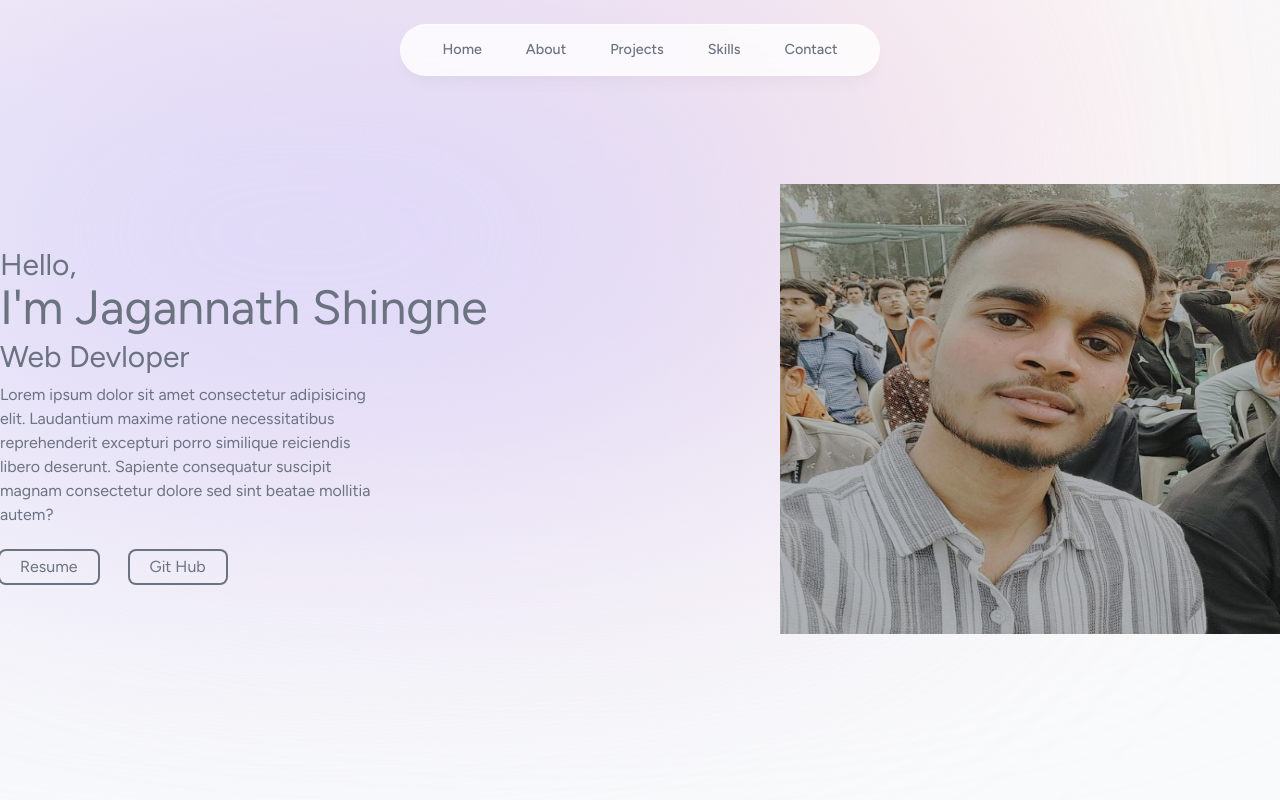
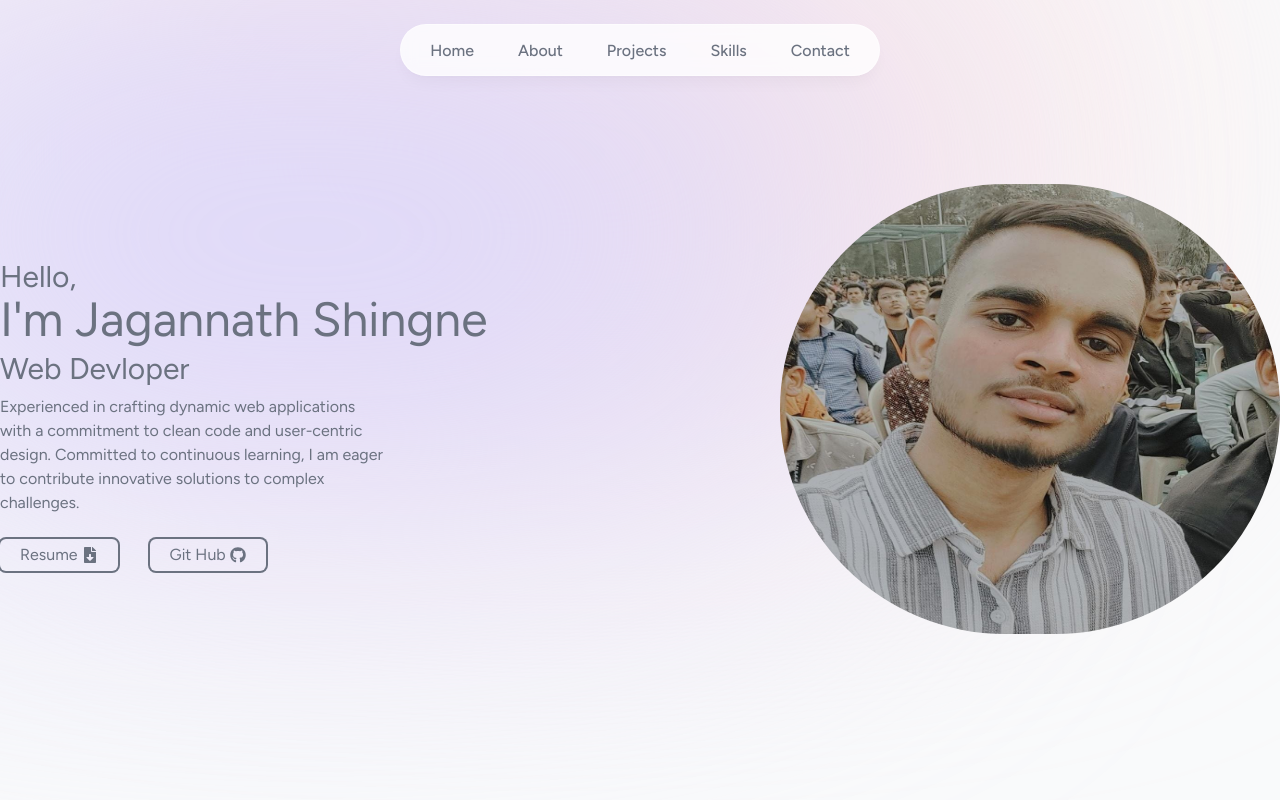
Before and after one commit to JagannathShingne01/Portfolio, a Next.js app: page / in a window 1280 px wide. Shown: the top 800 px of the page. Built offline with nearby package versions, Linux system fonts and the light colour scheme.

Commit message:
Home css changes

```diff
--- a/components/Header.jsx
+++ b/components/Header.jsx
@@ -1,6 +1,10 @@
 import Image from "next/image";
+import Link from 'next/link'
 import self from "@/public/admin.jpeg"
+// import resume from "@/public/Resume.pdf"
 import HorizontalTextMover from '@/lib/Animation.jsx'
+import { FaFileDownload } from "react-icons/fa";
+import { FaGithub } from "react-icons/fa";
 
 
 
@@ -13,11 +17,23 @@ const Header = () => {
               <h2 className="text-xl md:text-3xl mt-3">Hello, </h2>
               <span className="text-2xl md:text-5xl">I&apos;m Jagannath Shingne</span>
               <h1 className="text-lg md:text-3xl md:mt-2">Web Devloper</h1>
-              <p className="md:w-96 pt-2">Lorem ipsum dolor sit amet consectetur adipisicing elit. Laudantium maxime ratione necessitatibus reprehenderit excepturi porro similique reiciendis libero deserunt. Sapiente consequatur suscipit magnam consectetur dolore sed sint beatae mollitia autem?</p>
-              <div>
-                <button className="py-1 px-5 ring-2 ring-gray-500 rounded-md mt-6 mr-8">Resume</button>
-                <button className="py-1 px-5 ring-2 ring-gray-500 rounded-md mt-6">Git Hub</button>
-              </div>
+              <p className="md:w-96 pt-2">Experienced in crafting dynamic web applications with a commitment to clean code and user-centric design. Committed to continuous learning, I am eager to contribute innovative solutions to complex challenges.</p>
+             <div className="flex">
+                <div className="">
+                      <button  className="py-1 px-5 ring-2 ring-gray-500 rounded-md mt-6 mr-8 flex">
+                            <span>Resume</span>
+                            <FaFileDownload className="mt-1 ml-1"/>
+                        </button>
+                  </div>
+                <div>
+                    <Link href={"https://github.com/JagannathShingne01"} target="_blank" className="py-1 px-5 ring-2 ring-gray-500 rounded-md mt-6 flex">
+                      <span>Git Hub</span>
+                      <FaGithub className="mt-1 ml-1"/>
+                    </Link>
+                  </div>
+
+             </div>
+
 
               {/* <HorizontalTextMover text={"Web Devloper"}/> */}
 
@@ -29,7 +45,7 @@ const Header = () => {
                   width={500}
                   height={500}
                   alt="Jagannath Shingne"
-                  className="max-h-[450px]"
+                  className="md:max-h-[450px] rounded-full"
               />
           </div>
 
--- a/components/Navbar.jsx
+++ b/components/Navbar.jsx
@@ -20,7 +20,7 @@ const Navbar = () => {
                     initial={{ y: -100, opacity: 0 }}
                     animate={{ y: 0, opacity: 1 }}   >
                     <Link
-                        className='w-full flex items-center justify-center px-3 py-3 hover:text-gray-950 transition' href={link.hash}>
+                        className='w-full flex items-center justify-center px-3 py-3 hover:text-gray-950 transition text-base' href={link.hash}>
                         {link.name}
                     </Link>
                 </motion.li>
--- a/package.json
+++ b/package.json
@@ -15,6 +15,7 @@
     "react": "^18",
     "react-dom": "^18",
     "react-hot-toast": "^2.4.1",
+    "react-icons": "^4.12.0",
     "react-phone-input-2": "^2.15.1"
   },
   "devDependencies": {
```
Also changed, not shown: 2 other files (tests, documents, lock files or other folders).
